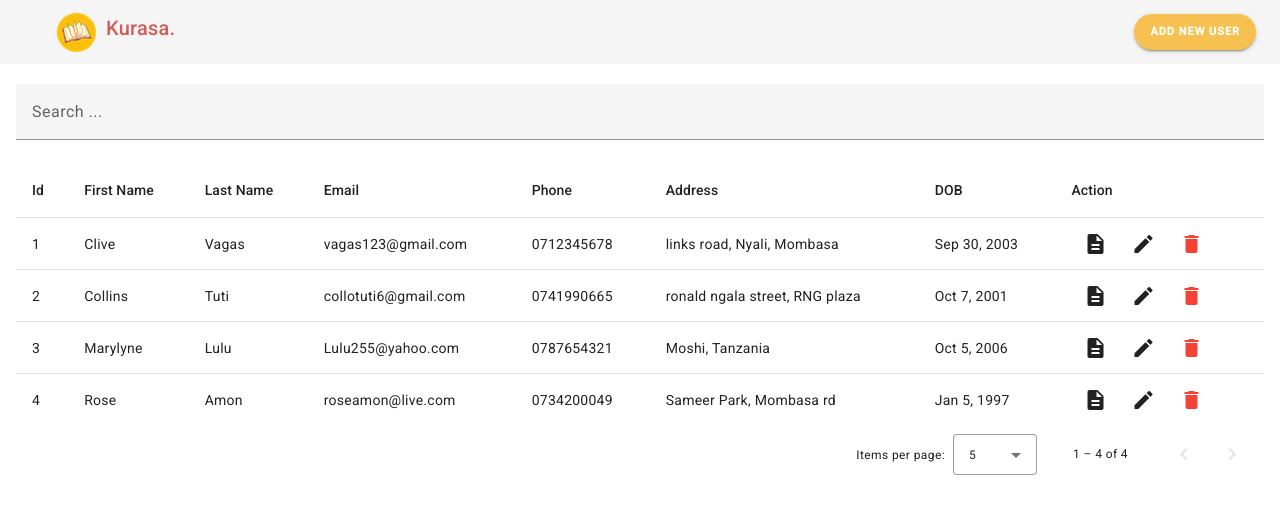
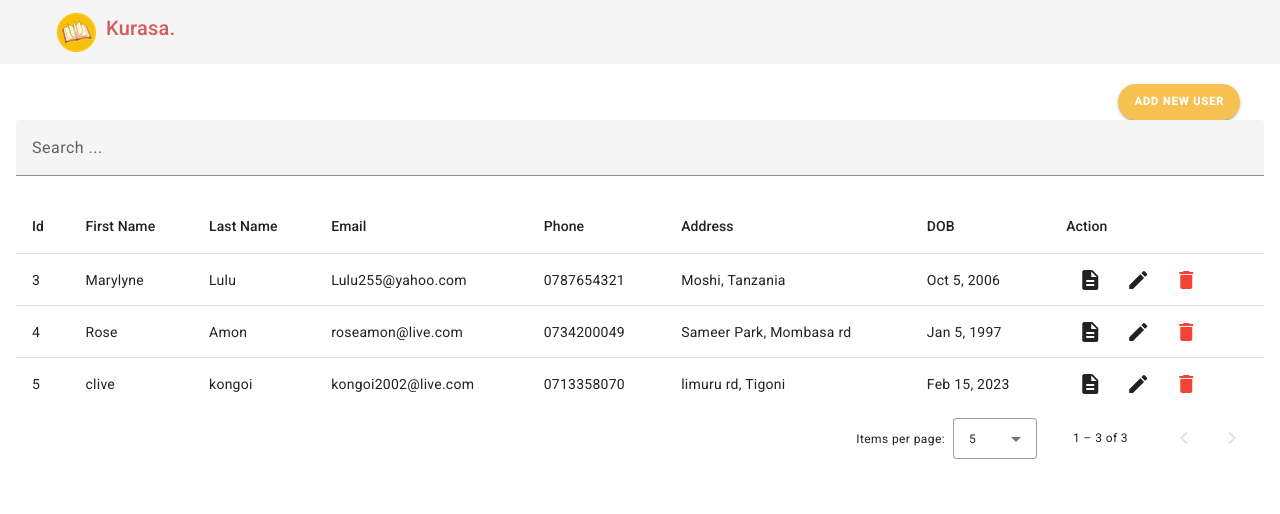
Before and after one commit to TUTI254/kurasa-phonebook, an Angular app: page / in a window 1280 px wide. Shown: the top 514 px of the page. Built offline with nearby package versions, Linux system fonts and the light colour scheme; data requests are answered from the project's data file.

Commit message:
feature(scope: userlist): implement update and delete
-major updates
* create endpoints in services for update & delete
* creatd and implement update and delete function

-minor updates
modified dialog btn component

```diff
--- a/db.json
+++ b/db.json
@@ -1,23 +1,5 @@
 {
   "users": [
-    {
-      "firstName": "Clive",
-      "lastName": "Vagas",
-      "email": "vagas123@gmail.com",
-      "phone": 712345678,
-      "address": "links road, Nyali, Mombasa",
-      "dob": "2003-09-30T21:00:00.000Z",
-      "id": 1
-    },
-    {
-      "firstName": "Collins",
-      "lastName": "Tuti",
-      "email": "collotuti6@gmail.com",
-      "phone": 741990665,
-      "address": "ronald ngala street, RNG plaza",
-      "dob": "2001-10-07T21:00:00.000Z",
-      "id": 2
-    },
     {
       "firstName": "Marylyne",
       "lastName": "Lulu",
@@ -35,6 +17,15 @@
       "address": "Sameer Park, Mombasa rd",
       "dob": "1997-01-05T21:00:00.000Z",
       "id": 4
+    },
+    {
+      "firstName": "clive",
+      "lastName": "kongoi",
+      "email": "kongoi2002@live.com",
+      "phone": 713358070,
+      "address": "limuru rd, Tigoni",
+      "dob": "2023-02-15T21:00:00.000Z",
+      "id": 5
     }
   ]
 }
--- a/src/app/component/dialog-body/dialog-body.component.html
+++ b/src/app/component/dialog-body/dialog-body.component.html
@@ -1,6 +1,4 @@
-<button mat-icon-button class="close-dialog-btn">
-  <mat-icon>close</mat-icon>
-</button>
+
 <form [formGroup]="userForm" (ngSubmit)="onFormSubmit()">
   <mat-dialog-content >
     <header>
@@ -46,7 +44,7 @@
   </mat-dialog-content>
 
   <mat-dialog-actions align="end">
-    <button mat-raised-button type="submit" class="save-dialog-btn">Save</button>
-    <button mat-raised-button class="cancel-dialog-btn">Cancel</button>
+    <button mat-raised-button type="submit" class="save-dialog-btn">{{data ?'Update':'Save' }}</button>
+    <button mat-raised-button [mat-dialog-close]="false" type="button" class="cancel-dialog-btn">Cancel</button>
   </mat-dialog-actions>
 </form>
--- a/src/app/component/dialog-body/dialog-body.component.ts
+++ b/src/app/component/dialog-body/dialog-body.component.ts
@@ -1,6 +1,6 @@
-import { DialogRef } from '@angular/cdk/dialog';
-import { Component } from '@angular/core';
+import { Component, Inject, OnInit } from '@angular/core';
 import { FormBuilder, FormGroup } from '@angular/forms';
+import { MAT_DIALOG_DATA, MatDialogRef } from '@angular/material/dialog';
 import { UsersService } from 'src/app/services/users.service';
 
 @Component({
@@ -8,10 +8,16 @@ import { UsersService } from 'src/app/services/users.service';
   templateUrl: './dialog-body.component.html',
   styleUrls: ['./dialog-body.component.scss']
 })
-export class DialogBodyComponent {
+export class DialogBodyComponent implements OnInit {
   userForm: FormGroup;
 
-  constructor(private _fb: FormBuilder, private _usersService: UsersService, private _dialogRef: DialogRef<DialogBodyComponent>) {
+  constructor(
+    private _fb: FormBuilder,
+    private _usersService: UsersService,
+    private _dialogRef: MatDialogRef<DialogBodyComponent>,
+    @Inject(MAT_DIALOG_DATA) public data: any // this is the data passed from the parent component
+
+    ) {
     this.userForm = this._fb.group({
       firstName: '',
       lastName: '',
@@ -22,17 +28,34 @@ export class DialogBodyComponent {
 
     });
   }
+
+  ngOnInit(): void {
+    this.userForm.patchValue(this.data);
+  }
+
   onFormSubmit() {
     if (this.userForm.valid) {
-      this._usersService.addUser(this.userForm.value).subscribe({
-        next: (val: any) =>{
-          alert('User Added to Phonebook Successfully!');
-          this._dialogRef.close();
-        },
-        error: (err: any) => {
-          console.error(err);
-        },
-      })
+      if(this.data){
+        this._usersService.updateUser(this.data.id,this.userForm.value).subscribe({
+          next: (val: any) =>{
+            alert('User Added to Updated!');
+            this._dialogRef.close(true);
+          },
+          error: (err: any) => {
+            console.error(err);
+          },
+        });
+      }else{
+        this._usersService.addUser(this.userForm.value).subscribe({
+          next: (val: any) =>{
+            alert('User Added to Phonebook Successfully!');
+            this._dialogRef.close(true);
+          },
+          error: (err: any) => {
+            console.error(err);
+          },
+        });
+      }
     }
   }
 
--- a/src/app/component/user-list/user-list.component.html
+++ b/src/app/component/user-list/user-list.component.html
@@ -1,3 +1,5 @@
+<button mat-raised-button (click)="openDialog()" class="add-btn" >Add New User</button>
+
 <div class="main-body">
   <mat-form-field>
     <input matInput (keyup)="applyFilter($event)" placeholder="Search ..." #input>
@@ -55,10 +57,10 @@
           <button mat-icon-button>
             <mat-icon>description</mat-icon>
           </button>
-          <button mat-icon-button>
+          <button mat-icon-button (click)="openEditDialog(row)">
             <mat-icon>edit</mat-icon>
           </button>
-          <button mat-icon-button color="warn">
+          <button mat-icon-button color="warn"(click)="deleteUser(row.id)">
             <mat-icon>delete</mat-icon>
           </button>
         </td>
--- a/src/app/component/user-list/user-list.component.scss
+++ b/src/app/component/user-list/user-list.component.scss
@@ -6,3 +6,20 @@
     width: 100%;
   }
 }
+.add-btn {
+  float: right;
+  margin-right: 40px;
+  margin-top: 20px;
+  background-color:#f7c152 !important;
+  color: #fff !important;
+  border: #f7c152;
+  border-radius: 30px;
+  font-size: 11px;
+  text-transform: uppercase;
+  font-weight: 700;
+}
+.add-btn:hover {
+  background-color:#f5f5f5 !important;
+  color: #f7c152 !important;
+  border: #fff;
+}
--- a/src/app/component/user-list/user-list.component.ts
+++ b/src/app/component/user-list/user-list.component.ts
@@ -3,6 +3,8 @@ import { UsersService } from 'src/app/services/users.service';
 import {MatPaginator} from '@angular/material/paginator';
 import {MatSort} from '@angular/material/sort';
 import {MatTableDataSource} from '@angular/material/table';
+import { DialogBodyComponent } from '../dialog-body/dialog-body.component';
+import { MatDialog } from '@angular/material/dialog';
 
 @Component({
   selector: 'app-user-list',
@@ -15,10 +17,23 @@ export class UserListComponent implements OnInit {
 
   @ViewChild(MatPaginator) paginator!: MatPaginator;
   @ViewChild(MatSort) sort!: MatSort;
-  constructor(private _userService: UsersService) { }
+  constructor(
+    private _userService: UsersService,
+    private _dialog:MatDialog
+    ) { }
 
   ngOnInit(): void {
     this.getUserList();
+  }
+  openDialog(){
+    const dialogRef = this._dialog.open(DialogBodyComponent);
+    dialogRef.afterClosed().subscribe({
+      next: (val) => {
+        if(val){
+          this.getUserList();
+        }
+      },
+    });
   }
 
   getUserList(){
@@ -41,4 +56,30 @@ export class UserListComponent implements OnInit {
       this.dataSource.paginator.firstPage();
     }
   }
+
+  deleteUser(id: number){
+    this._userService.deleteUser(id).subscribe({
+      next: (res) => {
+        alert('User deleted successfully');
+        this.getUserList();
+      },
+      error: (err) => {
+        console.log(err);
+      }
+    });
+  }
+
+  openEditDialog(data: any){
+    const dialogRef = this._dialog.open(DialogBodyComponent,{
+      data,
+    });
+
+    dialogRef.afterClosed().subscribe({
+      next: (val) => {
+        if(val){
+          this.getUserList();
+        }
+      },
+    });
+  }
 }
--- a/src/app/layout/header/header.component.html
+++ b/src/app/layout/header/header.component.html
@@ -4,5 +4,4 @@
     <span class="title">Kurasa.</span>
   </div>
   <span class="example-spacer"></span>
-  <app-dialog-btn></app-dialog-btn>
 </mat-toolbar>
--- a/src/app/services/users.service.ts
+++ b/src/app/services/users.service.ts
@@ -13,7 +13,15 @@ export class UsersService {
     return this._http.post('http://localhost:3000/users', data);
   }
 
+   updateUser(id: number,data: any): Observable<any>{
+    return this._http.put(`http://localhost:3000/users/${id}`, data);
+  }
+
   getUserList(): Observable<any>{
     return this._http.get('http://localhost:3000/users');
   }
+
+  deleteUser(id: number): Observable<any>{
+    return this._http.delete(`http://localhost:3000/users/${id}`);
+  }
 }
```
Also changed, not shown: src/app/app.component.html (line endings or trailing spaces).
